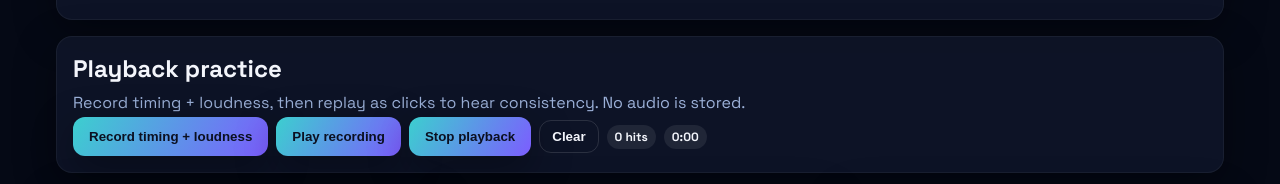
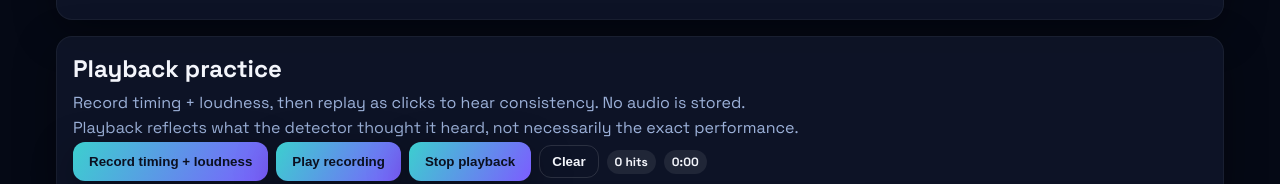
Before and after one commit to kelleno96/PercussionPracticeTool, a React (Vite) app: page / in a window 1280 px wide. Shown: the part 1184-1368 px from the top of the page. Built offline with nearby package versions, Linux system fonts and the light colour scheme; no server answers.

Commit message:
Update text for record section

```diff
--- a/src/App.tsx
+++ b/src/App.tsx
@@ -626,6 +626,9 @@ function App() {
         <p className="subtitle">
           Record timing + loudness, then replay as clicks to hear consistency. No audio is stored.
         </p>
+        <p className="subtitle">
+          Playback reflects what the detector thought it heard, not necessarily the exact performance.
+        </p>
         <div className="controls-row">
           <button onClick={isPlaybackRecording ? stopPlaybackRecording : startPlaybackRecording}>
             {isPlaybackRecording ? "Stop recording" : "Record timing + loudness"}
```
